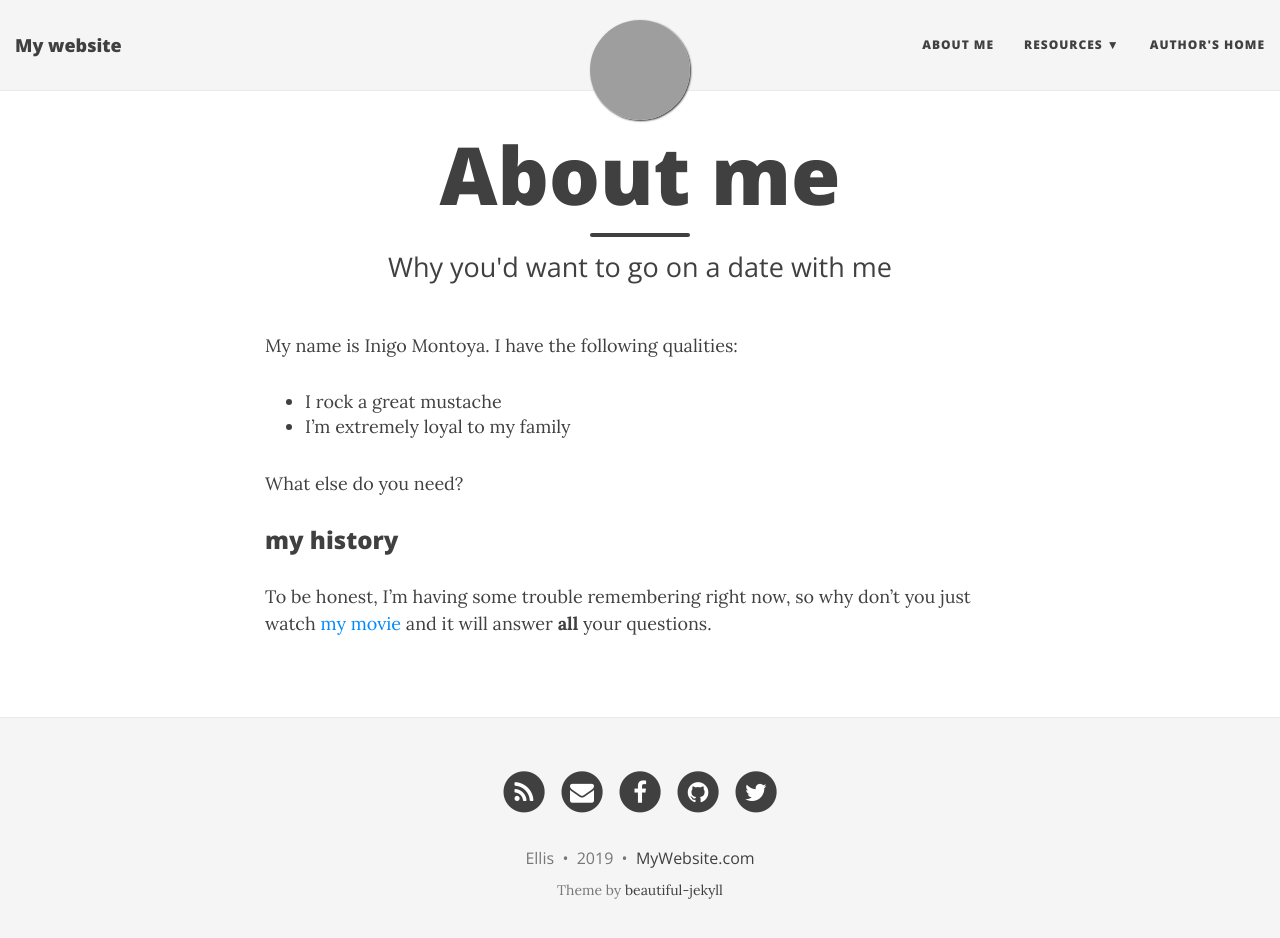
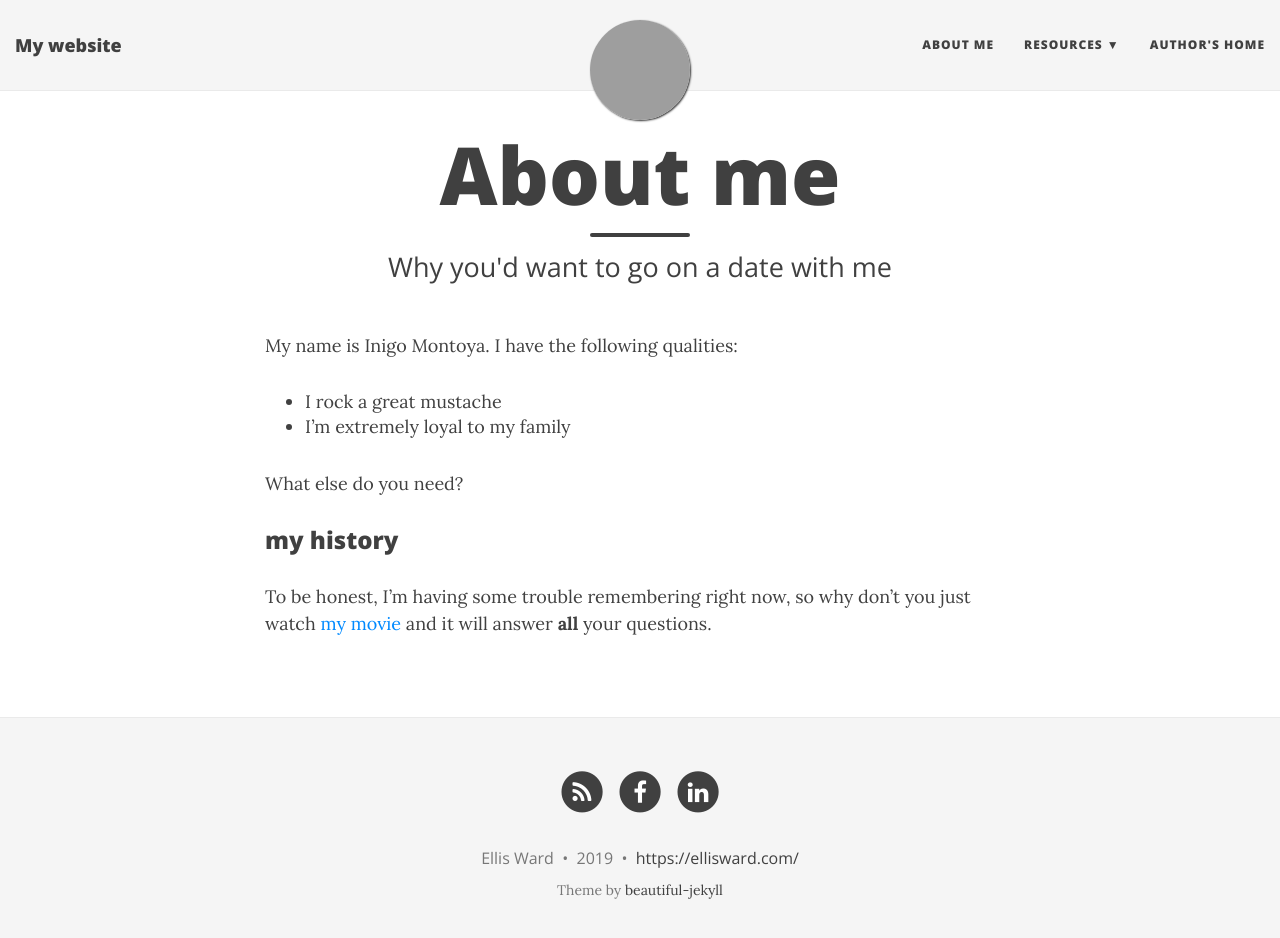
Before and after one commit to ellis-ward/ellis-ward.github.io, a Jekyll site: the page built from aboutme.md, in a window 1280 px wide and 951 px high. Shown: the top 938 px of the window. Built offline with Jekyll 4.4.1, drawn with Linux system fonts in a browser that asks for light colours; nearby versions of some CDN libraries; grey boxes are pictures that could not be loaded.

Commit message:
Update to my details

```diff
--- a/_config.yml
+++ b/_config.yml
@@ -28,7 +28,7 @@ navbar-links:
     - Beautiful Jekyll: "http://deanattali.com/beautiful-jekyll/"
     - Learn markdown: "http://www.markdowntutorial.com/"
     - GitHub Pages: "https://pages.github.com/"
-  Author's home: "http://deanattali.com"
+  Author's home: "https://ellisward.com/"
 
 # Image to show in the navigation bar - image must be a square (width = height)
 # Remove this parameter if you don't want an image in the navbar
@@ -64,7 +64,7 @@ footer-link-col: "#404040"
 # Change all these values or delete the ones you don't want.
 # Important: you must keep the "name" parameter, everything else you can remove
 author:
-  name: Ellis
+  name: Ellis Ward
 
 # Select your active Social Network Links.
 # Uncomment the links you want to show in the footer and add your information to each link.
@@ -72,13 +72,13 @@ author:
 # If you want to add a new link that isn't here, you'll need to also edit the file _data/SocialNetworks.yml
 social-network-links:
   rss: true
-  email: "someone@example.com"
-  facebook: daattali
-  github: daattali
-  twitter: daattali
+#  email: "someone@example.com"
+  facebook: ellis.ward.161
+#  github: daattali
+#  twitter:
 #  reddit: yourname
 #  google-plus: +DeanAttali
-#  linkedin: daattali
+  linkedin: ellisward
 #  xing: yourname
 #  stackoverflow: "3943160/daattali"
 #  snapchat: deanat78
@@ -92,14 +92,14 @@ social-network-links:
 
 # Select which share links to show in posts
 share-links-active:
-  twitter: true
+  twitter: false
   facebook: true
   google: false
   linkedin: true
 
 # How to display the link to the website in the footer
 # Remove this if you don't want a link in the footer
-url-pretty: "MyWebsite.com"  # eg. "deanattali.com/beautiful-jekyll"
+url-pretty: "https://ellisward.com/"  # eg. "deanattali.com/beautiful-jekyll"
 
 # --- Web Statistics Section --- #
 
```
